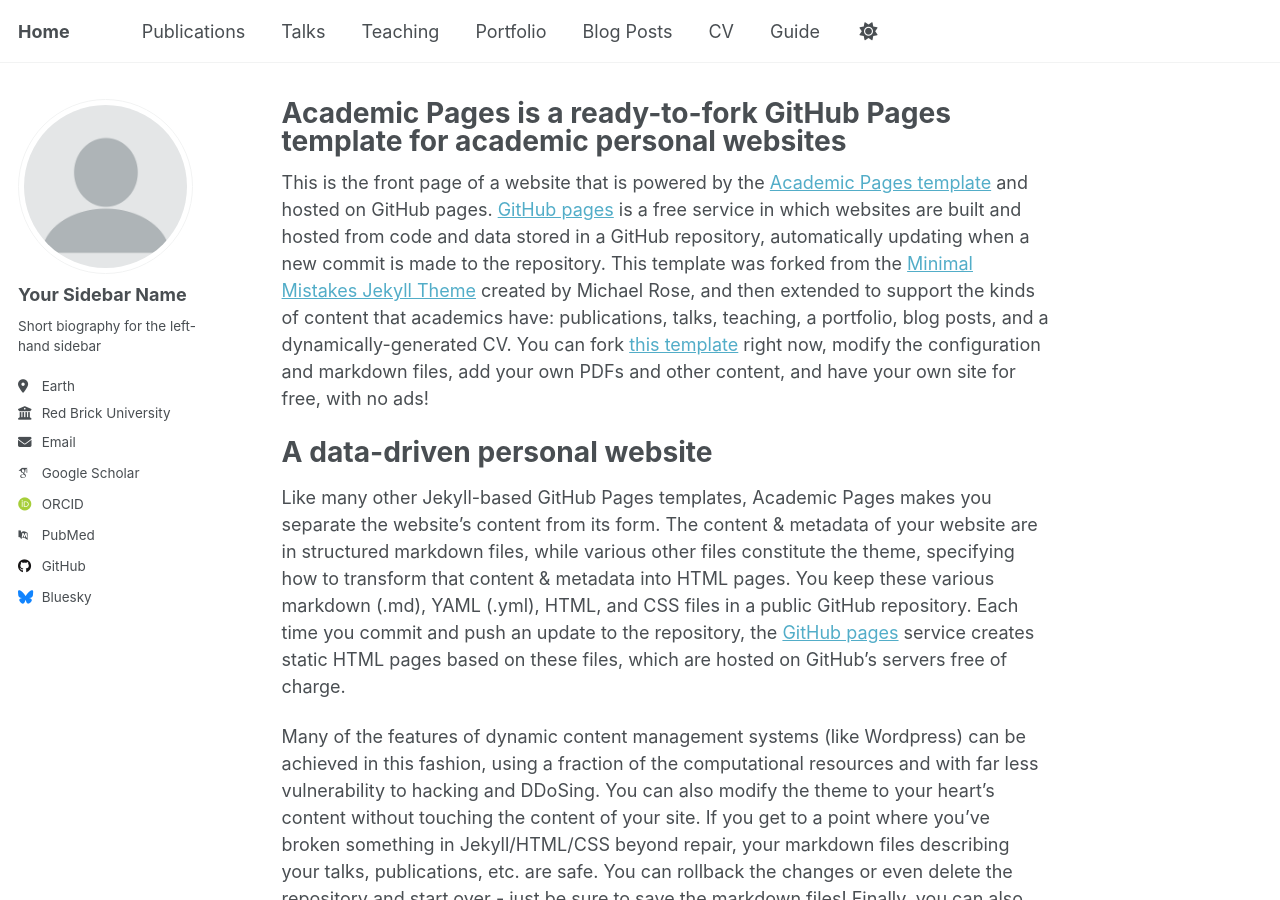
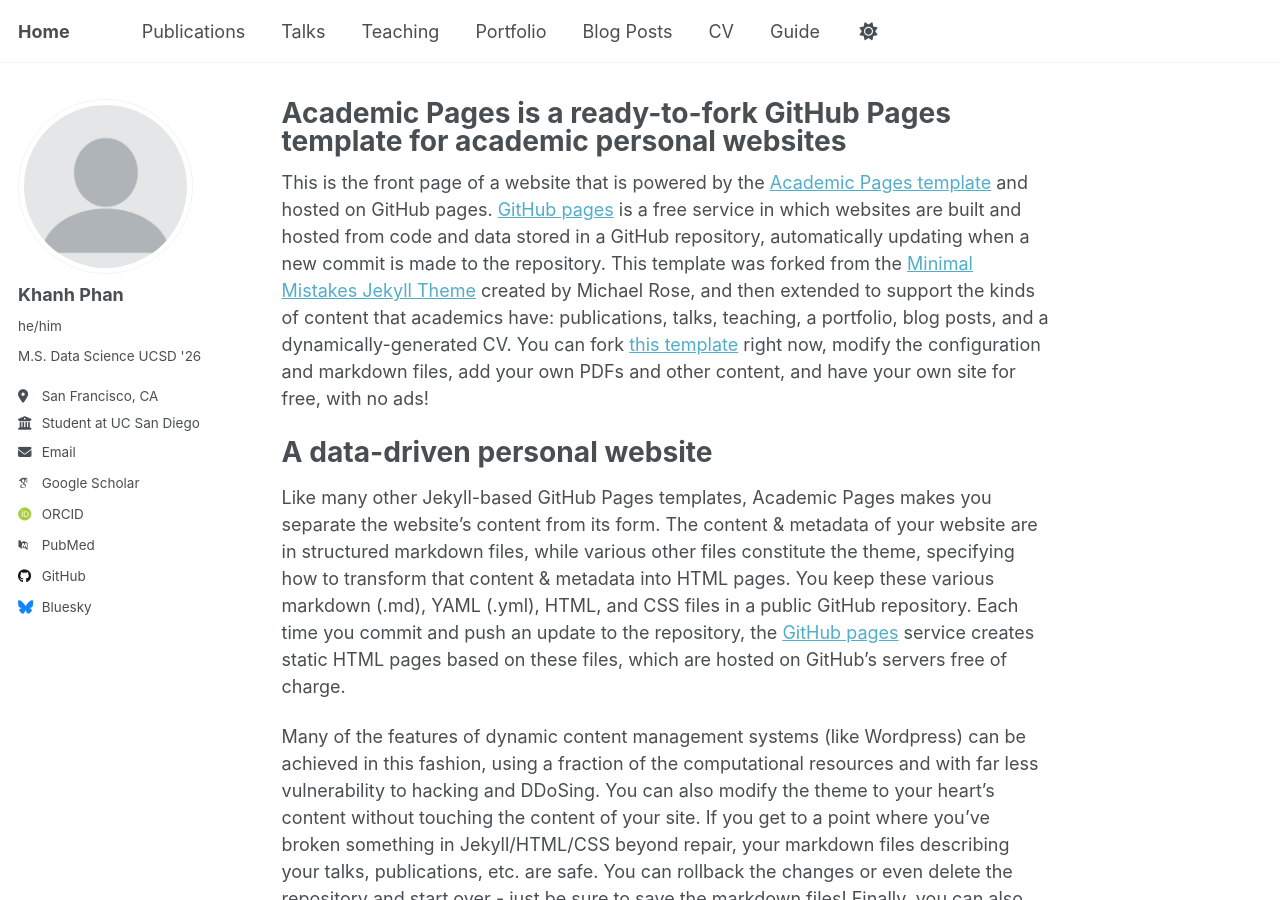
Before and after one commit to k-phantastic/k-phantastic.github.io, a Jekyll site: the page built from _pages/about.md, in a window 1280 px wide and 900 px high. Built offline with Jekyll 4.4.1, drawn with Linux system fonts in a browser that asks for light colours; some web fonts are replaced.

Commit message:
Test commit

```diff
--- a/_config.yml
+++ b/_config.yml
@@ -13,7 +13,7 @@
 title_separator          : "-"
 name                     : &name "Khanh Phan"
 description              : &description " "
-url                      : https://k-phantastic.github.io # the base hostname & protocol for your site e.g. "https://[your GitHub username].github.io" or if you already have some other page hosted on Github then use "https://[your GitHub username].github.io/[Your Repo Name]"
+url                      : https://khanhphan.com/ # the base hostname & protocol for your site e.g. "https://[your GitHub username].github.io" or if you already have some other page hosted on Github then use "https://[your GitHub username].github.io/[Your Repo Name]"
 baseurl                  : "" # the subpath of your site, e.g. "/blog"
 repository               : "k-phantastic/k-phantastic.github.io"
 
@@ -23,13 +23,13 @@
 author:
   # Biographic information
   avatar           : "profile.png"
-  name             : "Your Sidebar Name"
-  pronouns         : # example: "she/her"
-  bio              : "Short biography for the left-hand sidebar"
-  location         : "Earth"
-  employer         : "Red Brick University"
+  name             : "Khanh Phan"
+  pronouns         : "he/him"
+  bio              : "M.S. Data Science UCSD '26"
+  location         : "San Francisco, CA"
+  employer         : "Student at UC San Diego"
   uri              : # URL
-  email            : "none@example.org"
+  email            : "khp023@ucsd.edu"
 
   # Academic websites
   academia         : # URL
```
